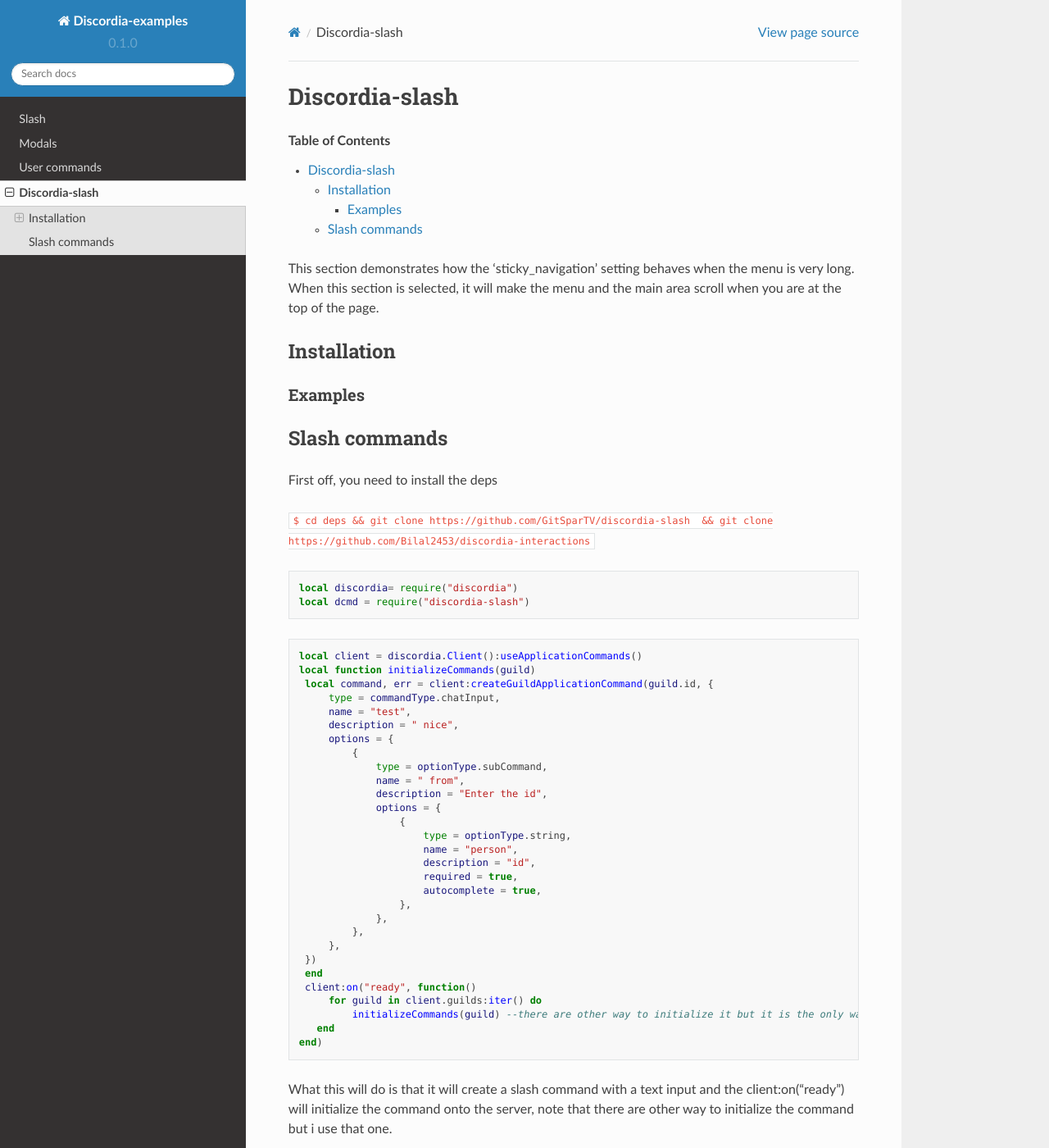
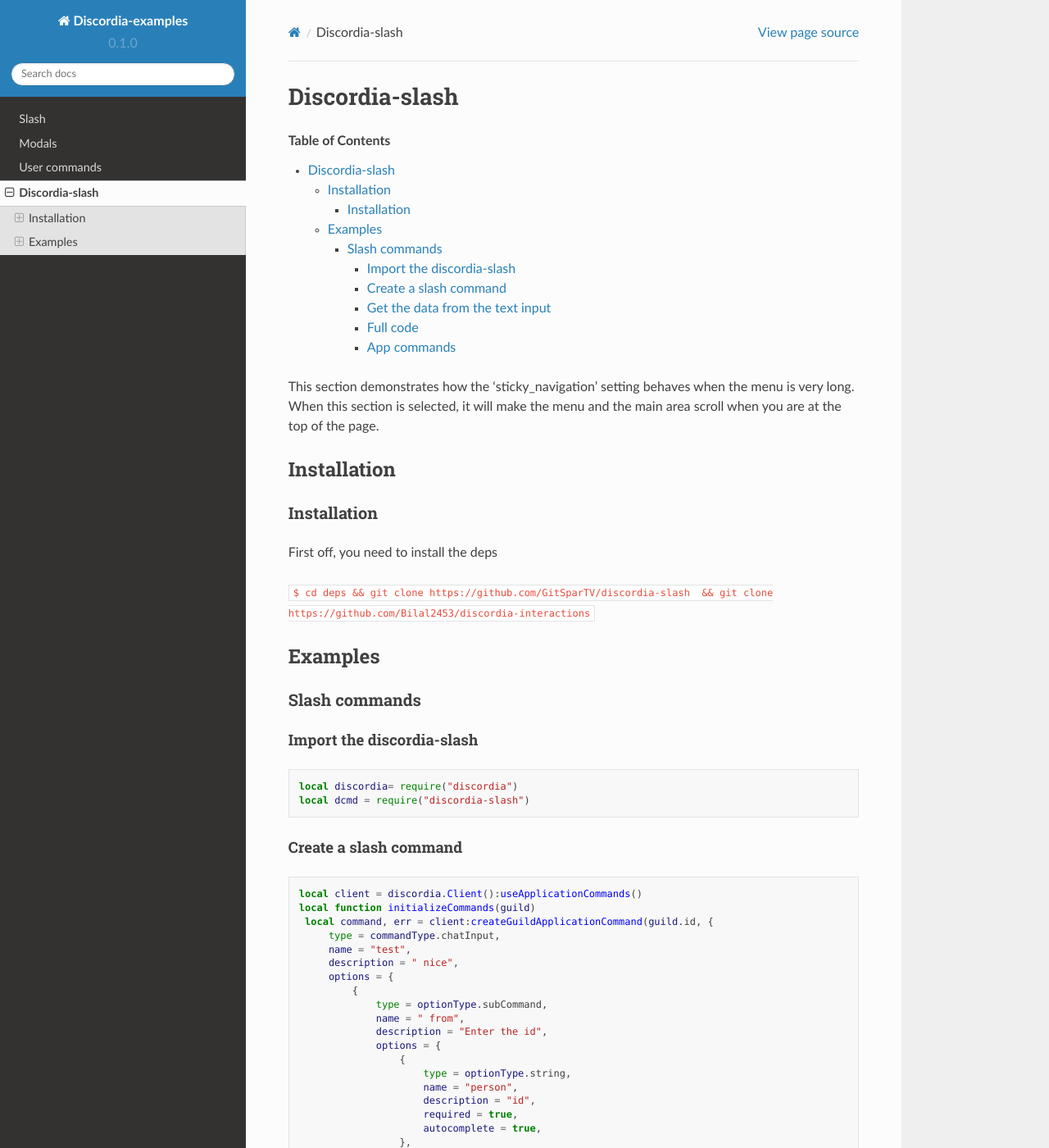
Before and after one commit to justdie386/discordia-examples, a Sphinx documentation site: the page built from docs/source/sqlite.rst, in a window 1280 px wide and 1400 px high. Shown: the whole window at 82% size. Built offline with Sphinx 7.4.7 and the Read the Docs theme 2.0.0, drawn with Linux system fonts in a browser that asks for light colours; pages that are not in the unit, such as notebooks, are missing from menus; some of the changed text lies outside the part shown.

Commit message:
Update sqlite.rst

```diff
--- a/docs/source/sqlite.rst
+++ b/docs/source/sqlite.rst
@@ -9,23 +9,21 @@
 When this section is selected, it will make the menu and the main area scroll when you are at the top of the page.
 
 Installation
---------
+=================
 
+Installation
+---------
+
+First off, you need to install the deps
+
+
+``$ cd deps && git clone https://github.com/GitSparTV/discordia-slash  && git clone https://github.com/Bilal2453/discordia-interactions``
 
 Examples
 =================
 
 Slash commands
 ---------
-
-Installation
-^^^^^^^^^^^^
-
-
-First off, you need to install the deps
-
-
-``$ cd deps && git clone https://github.com/GitSparTV/discordia-slash  && git clone https://github.com/Bilal2453/discordia-interactions``
 
 Import the discordia-slash
 ^^^^^^^^^^^^
```
